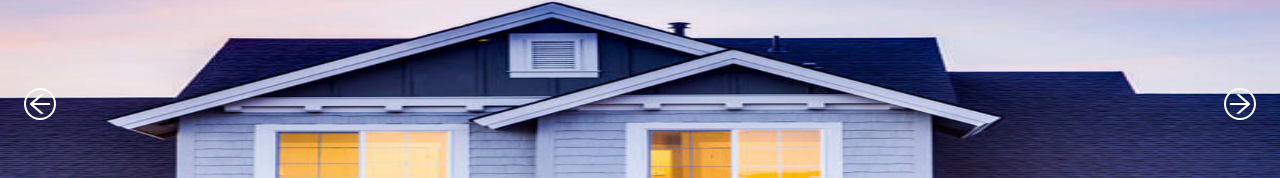
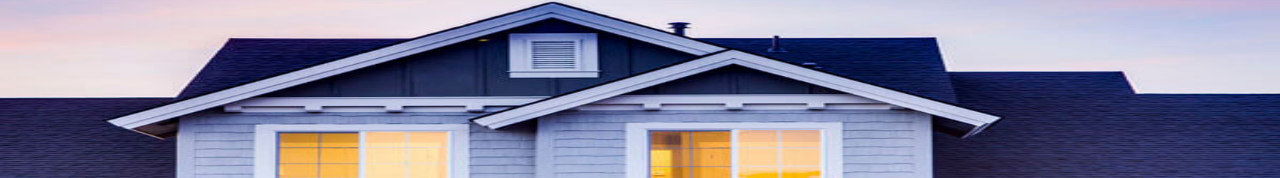
Before and after one commit to ahmedmili/tourney-frontOffice, a React (Create React App) app: page / in a window 1280 px wide. Shown: the part 164-342 px from the top of the page. Built offline with nearby package versions, Linux system fonts and the light colour scheme.

Commit message:
remove slider arrows

```diff
--- a/src/components/slider/Slider.jsx
+++ b/src/components/slider/Slider.jsx
@@ -1,5 +1,5 @@
 import { useState, useEffect } from "react";
-import { AiOutlineArrowLeft, AiOutlineArrowRight } from "react-icons/ai";
+// import { AiOutlineArrowLeft, AiOutlineArrowRight } from "react-icons/ai";
 import { sliderData } from "../../slider-data";
 import {Link} from 'react-router-dom'
 import "./Slider.css";
@@ -39,8 +39,8 @@ const Slider = () => {
 
   return (
     <div className="slider">
-      <AiOutlineArrowLeft className="arrow prev" onClick={prevSlide} />
-      <AiOutlineArrowRight className="arrow next" onClick={nextSlide} />
+      {/* <AiOutlineArrowLeft className="arrow prev" onClick={prevSlide} />
+      <AiOutlineArrowRight className="arrow next" onClick={nextSlide} /> */}
       {sliderData.map((slide, index) => {
         return (
           <div
```
